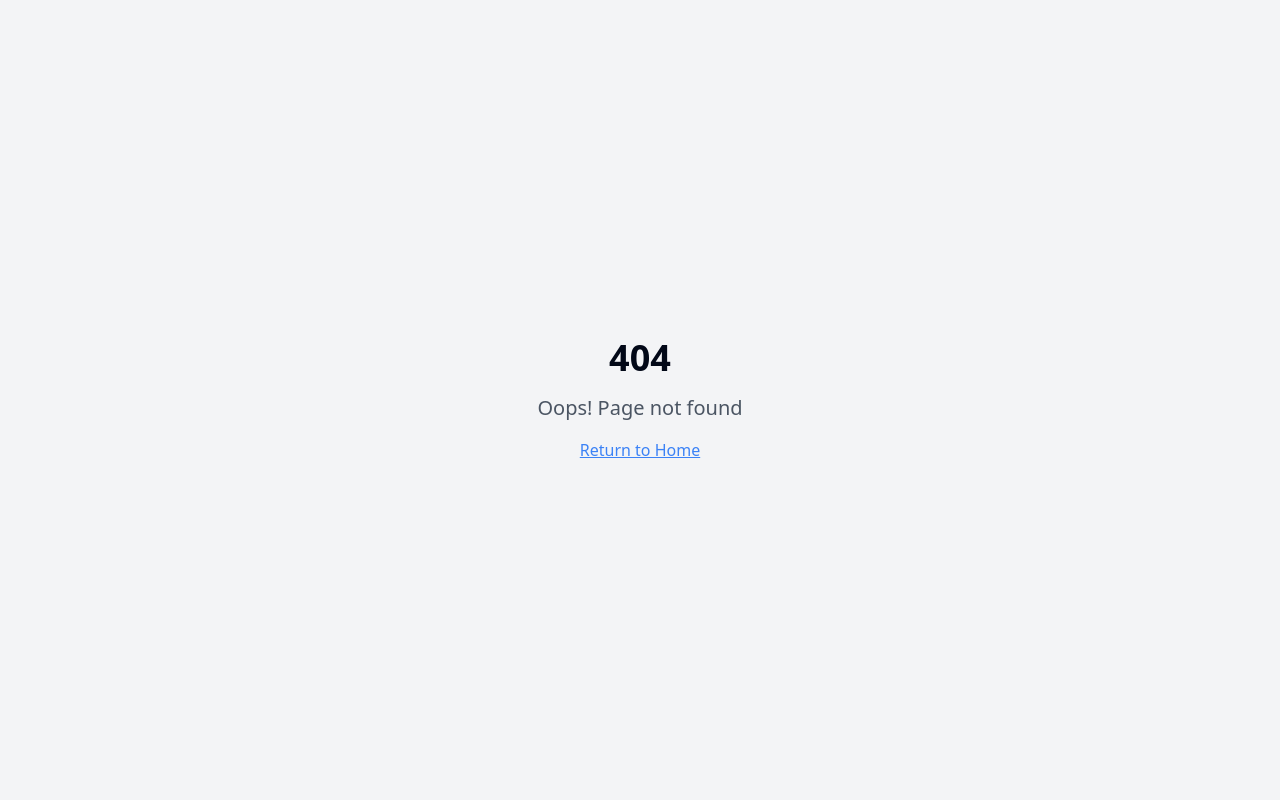
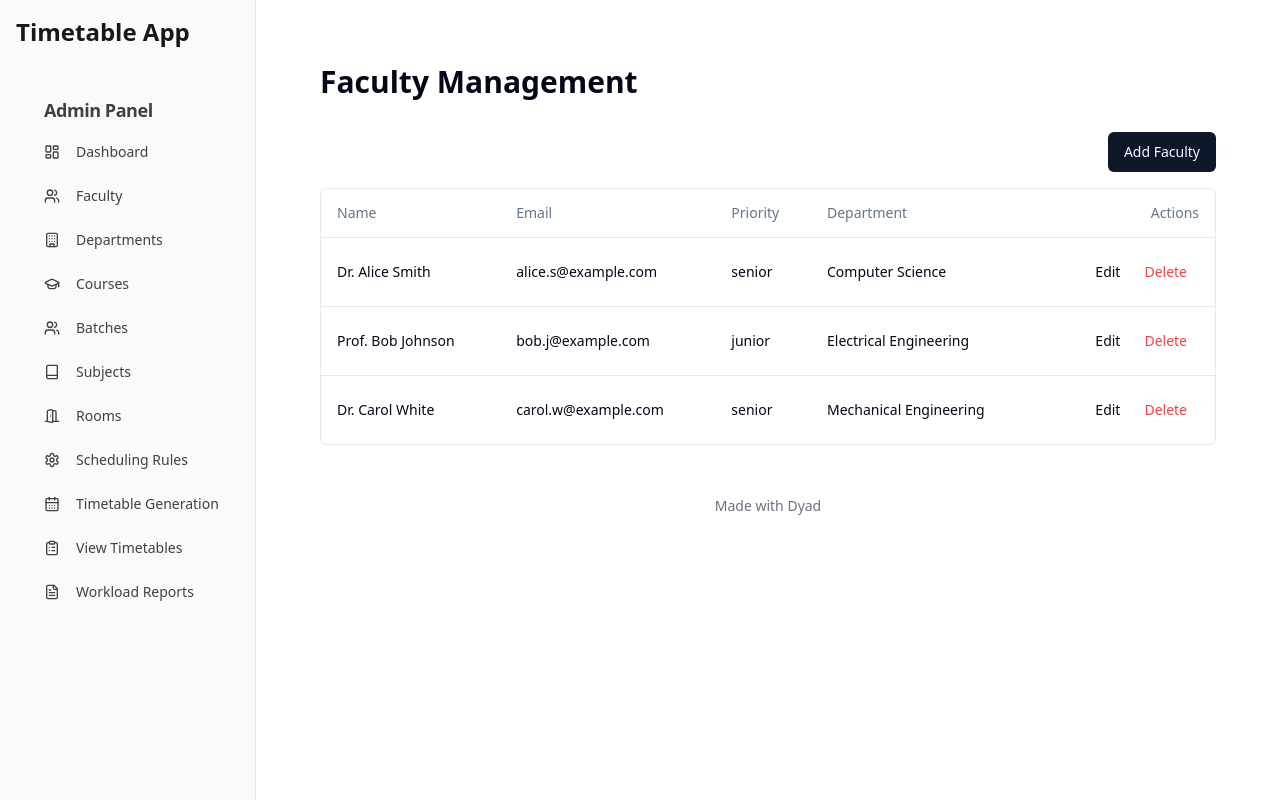
Before and after one commit to sitheshwaran27-web/mystical-parrot-chirp, a React (Vite) app: page /dashboard/faculty in a window 1280 px wide. Before the commit this address had no page. Built offline with nearby package versions, Linux system fonts and the light colour scheme.

Commit message:
[dyad] wrote 2 file(s)

```diff
--- a/src/App.tsx
+++ b/src/App.tsx
@@ -5,6 +5,7 @@ import { QueryClient, QueryClientProvider } from "@tanstack/react-query";
 import { BrowserRouter, Routes, Route, Navigate } from "react-router-dom";
 import Index from "./pages/Index";
 import NotFound from "./pages/NotFound";
+import FacultyManagement from "./pages/FacultyManagement"; // Import the new page
 
 const queryClient = new QueryClient();
 
@@ -17,6 +18,7 @@ const App = () => (
         <Routes>
           <Route path="/" element={<Navigate to="/dashboard" replace />} />
           <Route path="/dashboard" element={<Index />} />
+          <Route path="/dashboard/faculty" element={<FacultyManagement />} /> {/* New route */}
           {/* ADD ALL CUSTOM ROUTES ABOVE THE CATCH-ALL "*" ROUTE */}
           <Route path="*" element={<NotFound />} />
         </Routes>
--- /dev/null
+++ b/src/pages/FacultyManagement.tsx
@@ -0,0 +1,210 @@
+"use client";
+
+import React, { useState } from "react";
+import { DashboardLayout } from "@/components/layout/DashboardLayout";
+import { Button } from "@/components/ui/button";
+import {
+  Table,
+  TableBody,
+  TableCell,
+  TableHead,
+  TableHeader,
+  TableRow,
+} from "@/components/ui/table";
+import {
+  Dialog,
+  DialogContent,
+  DialogDescription,
+  DialogHeader,
+  DialogTitle,
+  DialogTrigger,
+} from "@/components/ui/dialog";
+import { Input } from "@/components/ui/input";
+import { Label } from "@/components/ui/label";
+import {
+  Select,
+  SelectContent,
+  SelectItem,
+  SelectTrigger,
+  SelectValue,
+} from "@/components/ui/select";
+import { useToast } from "@/components/ui/use-toast"; // Using shadcn's toast
+
+interface Faculty {
+  id: string;
+  name: string;
+  email: string;
+  priority: "senior" | "junior";
+  department: string;
+}
+
+const mockDepartments = ["Computer Science", "Electrical Engineering", "Mechanical Engineering", "Civil Engineering"];
+
+const FacultyManagement = () => {
+  const [facultyList, setFacultyList] = useState<Faculty[]>([
+    { id: "1", name: "Dr. Alice Smith", email: "alice.s@example.com", priority: "senior", department: "Computer Science" },
+    { id: "2", name: "Prof. Bob Johnson", email: "bob.j@example.com", priority: "junior", department: "Electrical Engineering" },
+    { id: "3", name: "Dr. Carol White", email: "carol.w@example.com", priority: "senior", department: "Mechanical Engineering" },
+  ]);
+  const [newFaculty, setNewFaculty] = useState({
+    name: "",
+    email: "",
+    priority: "junior",
+    department: "",
+  });
+  const [isDialogOpen, setIsDialogOpen] = useState(false);
+  const { toast } = useToast();
+
+  const handleInputChange = (e: React.ChangeEvent<HTMLInputElement>) => {
+    const { id, value } = e.target;
+    setNewFaculty((prev) => ({ ...prev, [id]: value }));
+  };
+
+  const handleSelectChange = (value: string, id: string) => {
+    setNewFaculty((prev) => ({ ...prev, [id]: value }));
+  };
+
+  const handleAddFaculty = (e: React.FormEvent) => {
+    e.preventDefault();
+    if (!newFaculty.name || !newFaculty.email || !newFaculty.department) {
+      toast({
+        title: "Error",
+        description: "Please fill in all fields.",
+        variant: "destructive",
+      });
+      return;
+    }
+
+    const id = (facultyList.length + 1).toString(); // Simple ID generation
+    setFacultyList((prev) => [...prev, { id, ...newFaculty, priority: newFaculty.priority as "senior" | "junior" }]);
+    setNewFaculty({ name: "", email: "", priority: "junior", department: "" }); // Reset form
+    setIsDialogOpen(false);
+    toast({
+      title: "Success",
+      description: "Faculty member added successfully.",
+    });
+  };
+
+  return (
+    <DashboardLayout>
+      <div className="container mx-auto py-8">
+        <h1 className="text-3xl font-bold mb-8">Faculty Management</h1>
+
+        <div className="flex justify-end mb-4">
+          <Dialog open={isDialogOpen} onOpenChange={setIsDialogOpen}>
+            <DialogTrigger asChild>
+              <Button>Add Faculty</Button>
+            </DialogTrigger>
+            <DialogContent className="sm:max-w-[425px]">
+              <DialogHeader>
+                <DialogTitle>Add New Faculty</DialogTitle>
+                <DialogDescription>
+                  Enter the details for the new faculty member.
+                </DialogDescription>
+              </DialogHeader>
+              <form onSubmit={handleAddFaculty} className="grid gap-4 py-4">
+                <div className="grid grid-cols-4 items-center gap-4">
+                  <Label htmlFor="name" className="text-right">
+                    Name
+                  </Label>
+                  <Input
+                    id="name"
+                    value={newFaculty.name}
+                    onChange={handleInputChange}
+                    className="col-span-3"
+                    required
+                  />
+                </div>
+                <div className="grid grid-cols-4 items-center gap-4">
+                  <Label htmlFor="email" className="text-right">
+                    Email
+                  </Label>
+                  <Input
+                    id="email"
+                    type="email"
+                    value={newFaculty.email}
+                    onChange={handleInputChange}
+                    className="col-span-3"
+                    required
+                  />
+                </div>
+                <div className="grid grid-cols-4 items-center gap-4">
+                  <Label htmlFor="priority" className="text-right">
+                    Priority
+                  </Label>
+                  <Select
+                    onValueChange={(value) => handleSelectChange(value, "priority")}
+                    value={newFaculty.priority}
+                    required
+                  >
+                    <SelectTrigger className="col-span-3">
+                      <SelectValue placeholder="Select priority" />
+                    </SelectTrigger>
+                    <SelectContent>
+                      <SelectItem value="senior">Senior</SelectItem>
+                      <SelectItem value="junior">Junior</SelectItem>
+                    </SelectContent>
+                  </Select>
+                </div>
+                <div className="grid grid-cols-4 items-center gap-4">
+                  <Label htmlFor="department" className="text-right">
+                    Department
+                  </Label>
+                  <Select
+                    onValueChange={(value) => handleSelectChange(value, "department")}
+                    value={newFaculty.department}
+                    required
+                  >
+                    <SelectTrigger className="col-span-3">
+                      <SelectValue placeholder="Select department" />
+                    </SelectTrigger>
+                    <SelectContent>
+                      {mockDepartments.map((dept) => (
+                        <SelectItem key={dept} value={dept}>
+                          {dept}
+                        </SelectItem>
+                      ))}
+                    </SelectContent>
+                  </Select>
+                </div>
+                <Button type="submit" className="w-full mt-4">
+                  Add Faculty
+                </Button>
+              </form>
+            </DialogContent>
+          </Dialog>
+        </div>
+
+        <div className="rounded-md border">
+          <Table>
+            <TableHeader>
+              <TableRow>
+                <TableHead>Name</TableHead>
+                <TableHead>Email</TableHead>
+                <TableHead>Priority</TableHead>
+                <TableHead>Department</TableHead>
+                <TableHead className="text-right">Actions</TableHead>
+              </TableRow>
+            </TableHeader>
+            <TableBody>
+              {facultyList.map((faculty) => (
+                <TableRow key={faculty.id}>
+                  <TableCell className="font-medium">{faculty.name}</TableCell>
+                  <TableCell>{faculty.email}</TableCell>
+                  <TableCell>{faculty.priority}</TableCell>
+                  <TableCell>{faculty.department}</TableCell>
+                  <TableCell className="text-right">
+                    <Button variant="ghost" size="sm">Edit</Button>
+                    <Button variant="ghost" size="sm" className="text-red-500 hover:text-red-700">Delete</Button>
+                  </TableCell>
+                </TableRow>
+              ))}
+            </TableBody>
+          </Table>
+        </div>
+      </div>
+    </DashboardLayout>
+  );
+};
+
+export default FacultyManagement;
```
